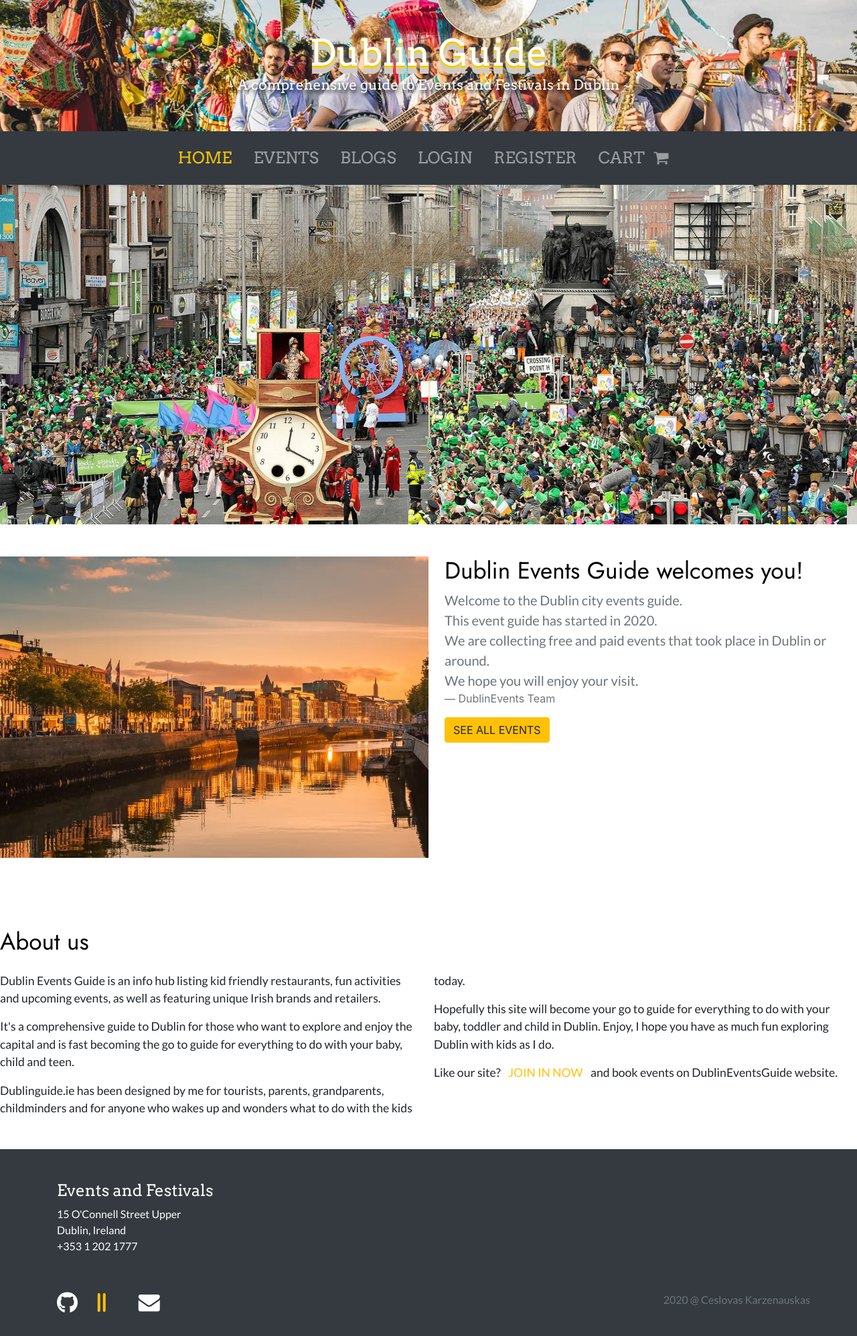
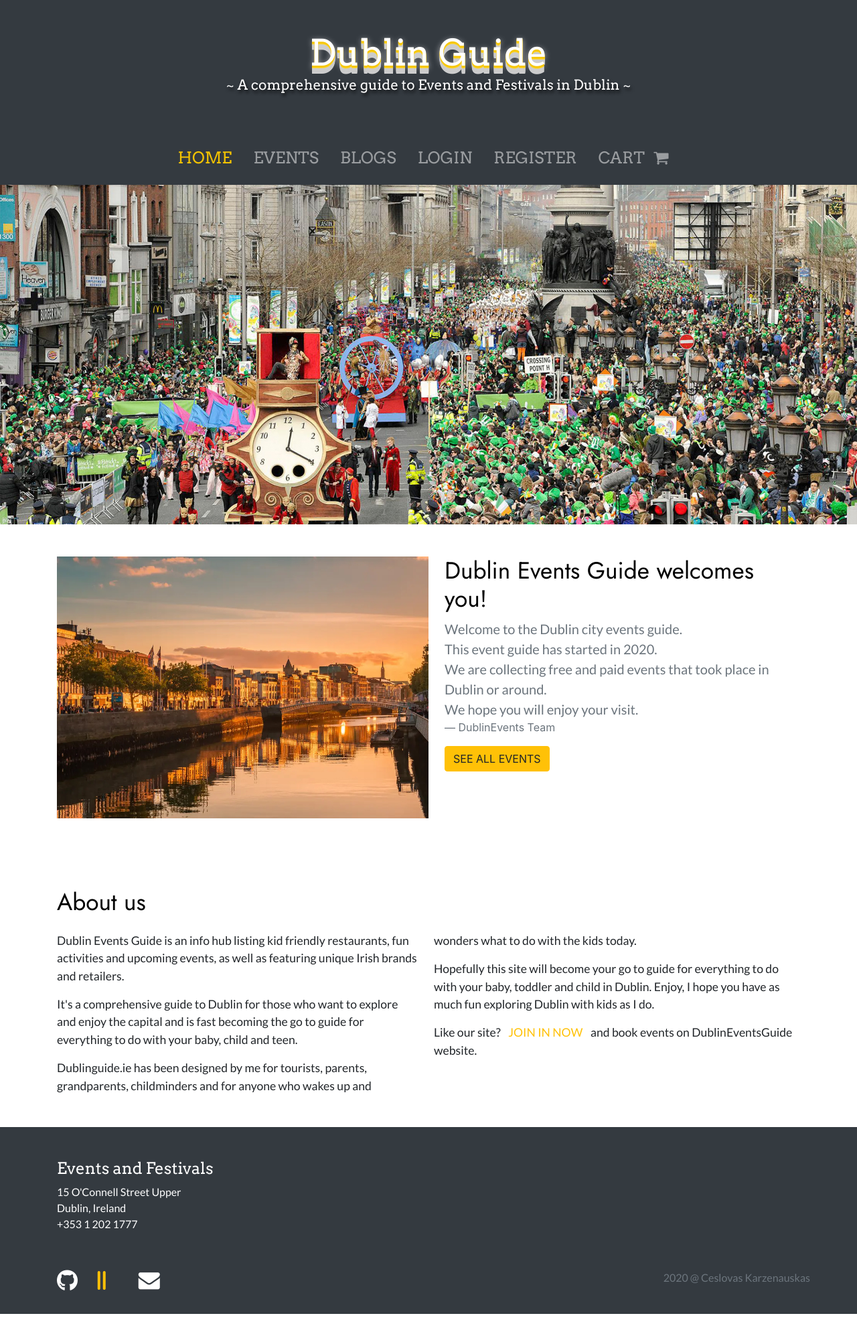
Before and after one commit to jessezauka/dublineventsguide, a Django app: page / in a window 1280 px wide. Shown: the whole page at 67% size. After the commit the page ends 1962 px from the top, so only its background shows below. Run offline with Django 3.2, Linux system fonts and the light colour scheme; parts of the project's set-up code (start-up, migrations or seed data) failed here and were passed over; some libraries are stand-ins or nearby versions.

Commit message:
Added containers on index page

```diff
--- a/home/templates/index.html
+++ b/home/templates/index.html
@@ -15,6 +15,7 @@
 <!-- Highlight & Blogs -->
 
 			<section id="blogs">
+            <div class="container">
 				<div class="row w-100 justify-content-right no-gutters content-div mt-5 mb-5 d-flex clearfix">
 					<div class="col-lg-6 mb-4">
 						<img class="img-fluid d-block img-responsive blogs-image"
@@ -30,11 +31,13 @@
 						<a class="btn btn-warning" href="{% url 'products:all_products' %}">See All Events</a>
 					</div>
 				</div>
+                </div>
 			</section>
 			<!-- Highlight & Blogs -->
 
 			<!-- About -->
 			<section id="about">
+            <div class="container">
 				<div class="row w-100 justify-content-left no-gutters content-div mb-3 mt-5 d-flex">
 					<h2 class="section-title">About us</h2>
 				</div>
@@ -63,6 +66,7 @@
 						</div>
 					</div>
 				</div>
+            </div>
 			</section>
 		</div>
 	</div>
--- a/templates/base.html
+++ b/templates/base.html
@@ -62,7 +62,7 @@
 		<!-- Header image styling -->
 		<style>
 			.top-container {
-				background-image: url("{% static 'img/festival.jpg' %}");
+				background-color: #343a40;
 				background-repeat: no-repeat;
 				background-size: cover;
 				background-position: center;
```
Also changed, not shown: 1 other file.
